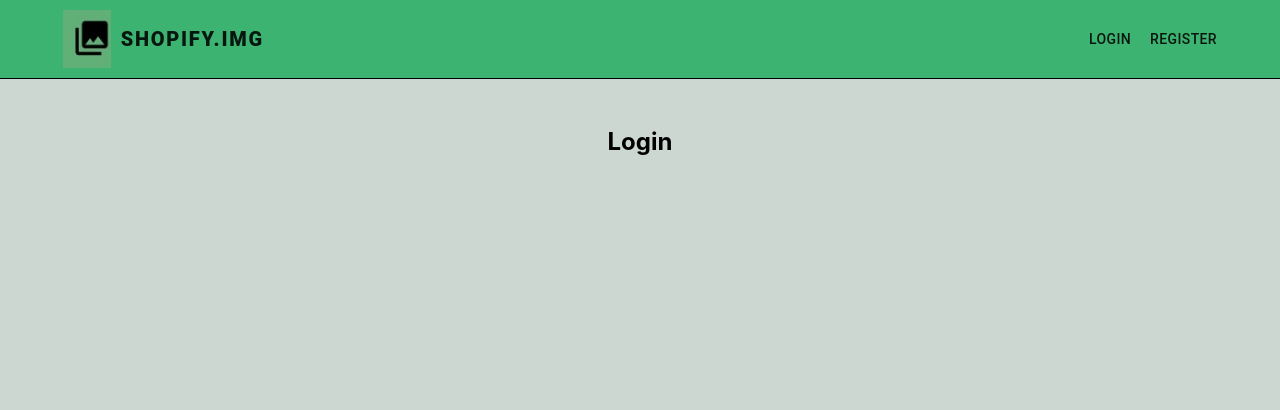
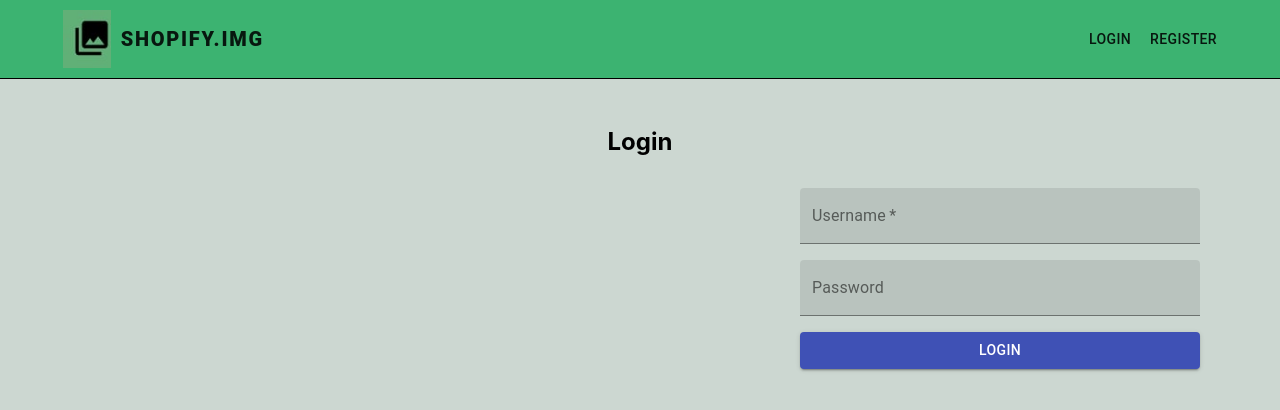
Before and after one commit to kutluduman/shopify-img, a React (Create React App) app in the folder client/: page /login in a window 1280 px wide. Shown: the top 410 px of the page. Built offline with nearby package versions, Linux system fonts and the light colour scheme.

Commit message:
Login page style is finished. Only logic left

```diff
--- a/client/src/components/User/Login.jsx
+++ b/client/src/components/User/Login.jsx
@@ -2,8 +2,10 @@ import { useState } from "react";
 import Navbar from "../Home/Navbar";
 import styled from "styled-components";
 import Fade from "react-reveal/Fade";
+import { TextField } from "@material-ui/core";
+import { Button } from '@material-ui/core';
 
-const PageContainer = styled.div`
+const PageContainer = styled.section`
   position: fixed;
   padding: 0;
   margin: 0;
@@ -21,6 +23,18 @@ const PageContainer = styled.div`
     justify-content: center;
     margin-top: 2em;
   }
+
+  form.form {
+    display: flex;
+    justify-content: center;
+    flex-direction: column;
+    margin-top: 2em;
+    margin-left: 50em;
+    width: 25em;
+  }
+  form.form .MuiFormControl-root {
+    margin-bottom: 1em;
+  }
 `;
 
 const Login = () => {
@@ -36,6 +50,38 @@ const Login = () => {
         <Fade top>
           <h2 className="form-title">Login</h2>
         </Fade>
+        <form className="form" onSubmit={(e) => e.preventDefault()}>
+          <TextField
+            required={true}
+            onChange={(event) =>
+              setLogin({ ...login, username: event.target.value })
+            }
+            label="Username"
+            value={login.username}
+            variant="filled"
+            size="medium"
+            fullfullWidth={true}
+          />
+          <TextField
+            type="password"
+            onChange={(event) =>
+              setLogin({ ...login, password: event.target.value })
+            }
+            label="Password"
+            value={login.password}
+            variant="filled"
+            size="medium"
+            fullfullWidth={true}
+          />
+          <Button
+          fullWidth
+          variant="contained"
+          color= "primary"
+          type="submit"
+          >
+            LOGIN
+            </Button>
+        </form>
       </PageContainer>
     </div>
   );
```
Also changed, not shown: 1 other file (tests, documents, lock files or other folders).
